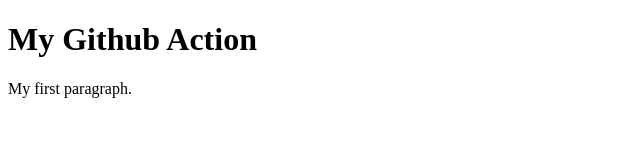
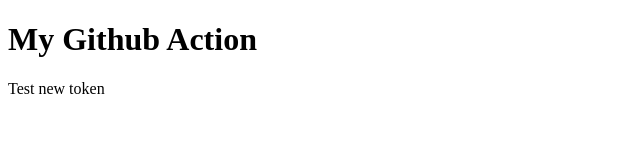
Before and after one commit to OtekvonSoraden/github_actions, a plain HTML site: page index.html in a window 1280 px wide. Shown: the full height of the page, 0-640 px from the left. Drawn offline with Linux system fonts and the light colour scheme.

Commit message:
Test new token

```diff
--- a/index.html
+++ b/index.html
@@ -4,7 +4,7 @@
 
 <h1>My Github Action</h1>
 
-<p>My first paragraph.</p>
+<p>Test new token</p>
 
 </body>
 </html>
```
